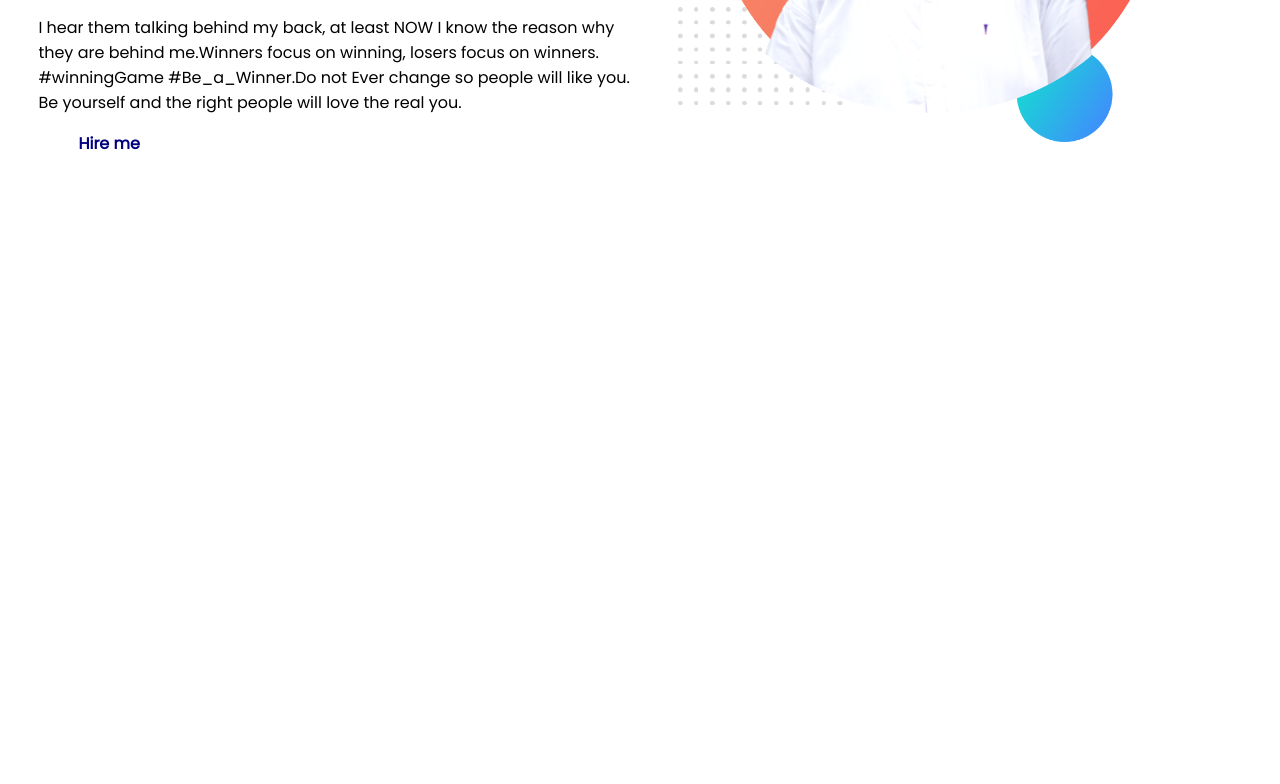
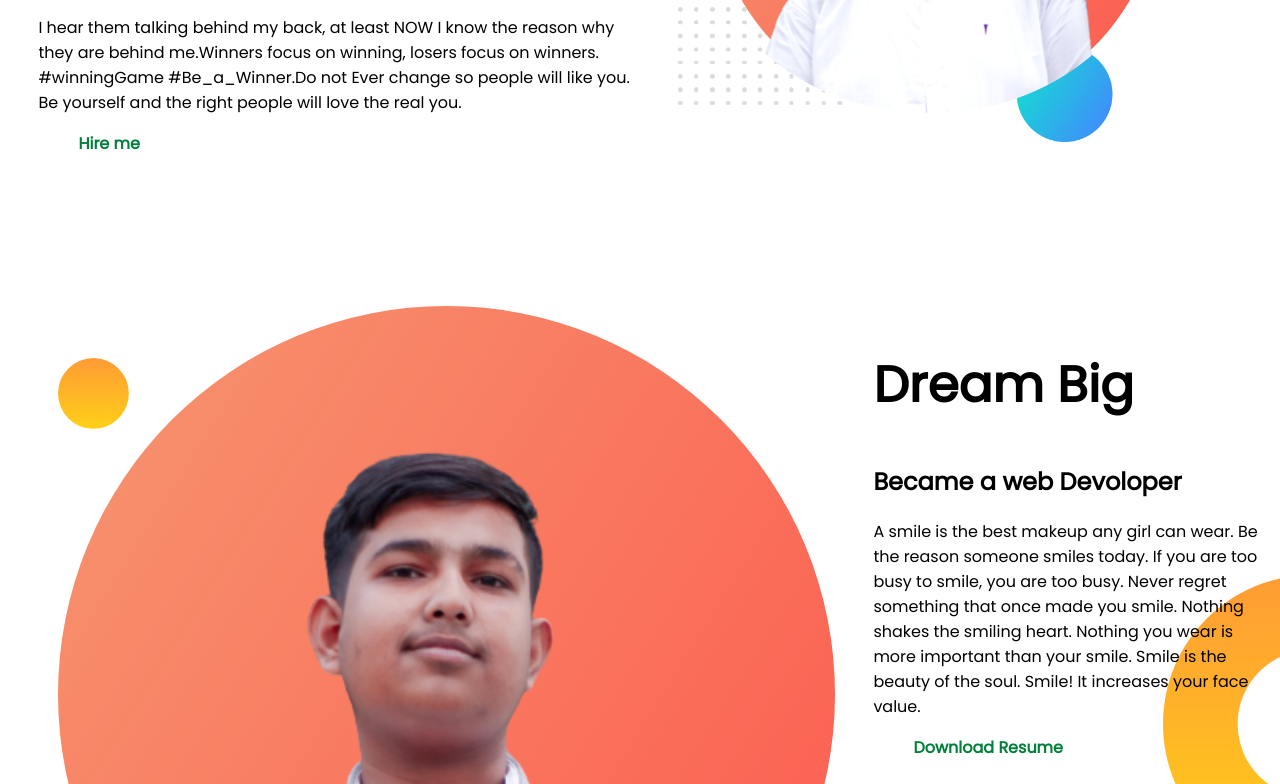
Before and after one commit to shabbirahmedshuvo01/my-developer-portfolio, a plain HTML site: page index.html in a window 1280 px wide. Shown: the part 336-1120 px from the top of the page. Before the commit the page ends 800 px from the top, so only its background shows below. Drawn offline with Linux system fonts and the light colour scheme.

Commit message:
2nd banner added

```diff
--- a/index.html
+++ b/index.html
@@ -28,6 +28,22 @@
         <img src="images/portfolio picx.png" alt="" srcset="">
     </div>
 </section>
+<section class="dream-big">
+    <div><img src="images/portfolio picx.png" alt="" srcset=""></div>
+    <div class="half-width">
+        <h1>Dream Big</h1>
+        <h2>Became a web Devoloper</h2>
+        <p>A smile is the best makeup any girl can wear.
+            Be the reason someone smiles today.
+            If you are too busy to smile, you are too busy.
+            Never regret something that once made you smile.
+            Nothing shakes the smiling heart.
+            Nothing you wear is more important than your smile.
+            Smile is the beauty of the soul.
+            Smile! It increases your face value.</p>
+        <a class="link-button" target="_blank" href="">Download Resume</a>
+    </div>
+</section>
 
 <body>
 
--- a/style.css
+++ b/style.css
@@ -10,6 +10,7 @@ h1{
 }
 section{
     display: flex;
+    margin-bottom: 150px;
 }
 .half-width{
     width: 50%;
@@ -20,9 +21,9 @@ width: 80%;
 }
 .link-button{
 text-decoration: none;
-background-image: linear-gradient(orange tomato);
+background-image: linear-gradient(red navy);
 padding: 10px 40px;
-color: navy;
+color: rgb(0, 128, 58);
 font-weight: 700;
 border-radius: 3px;
 }
@@ -30,3 +31,8 @@ border-radius: 3px;
     background-image: url(images/top-banner.png);
     background-repeat: no-repeat;
 }
+.dream-big{
+    background-image: url(images/dream-bg.png);
+    background-repeat: no-repeat;
+    background-position: right;
+}
```
